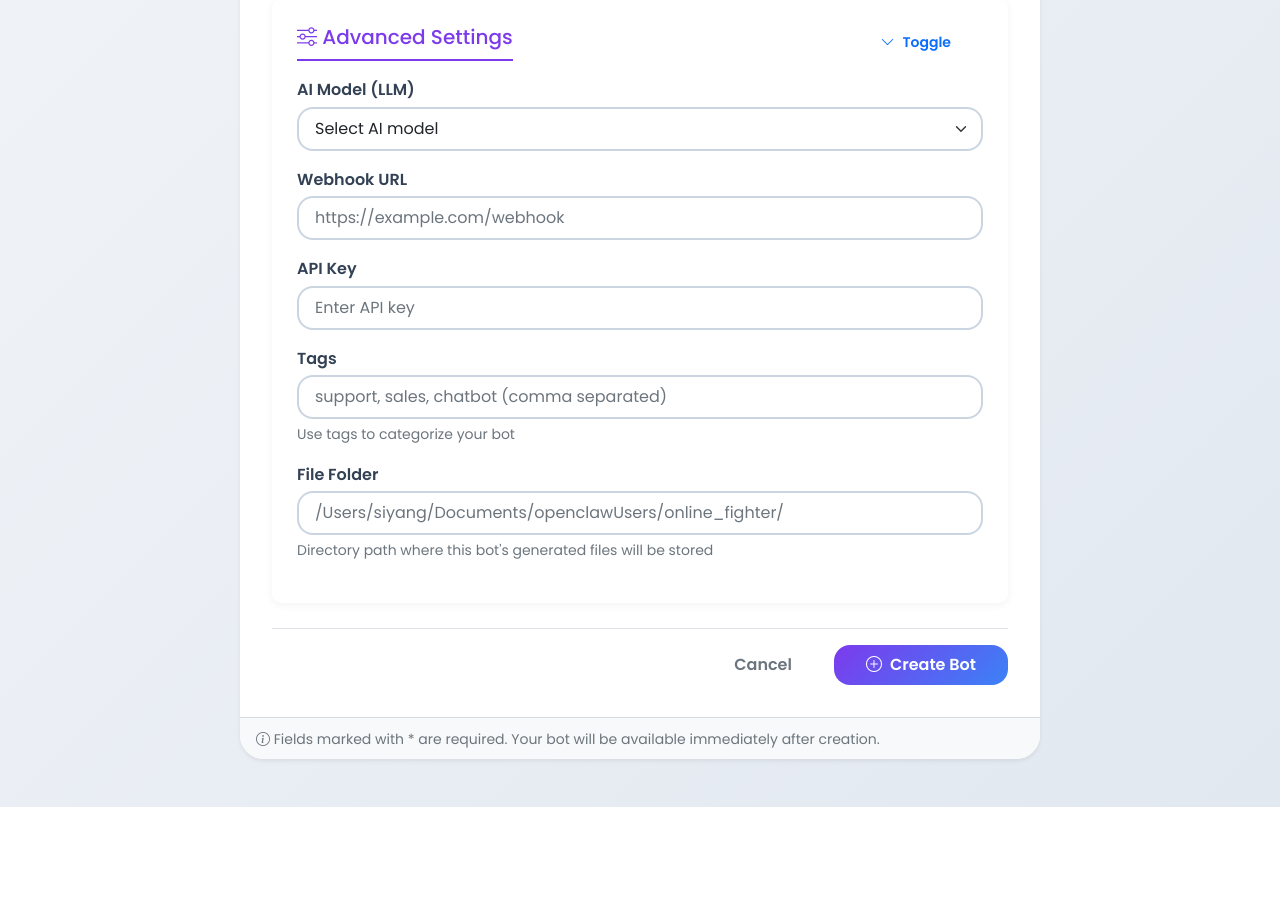
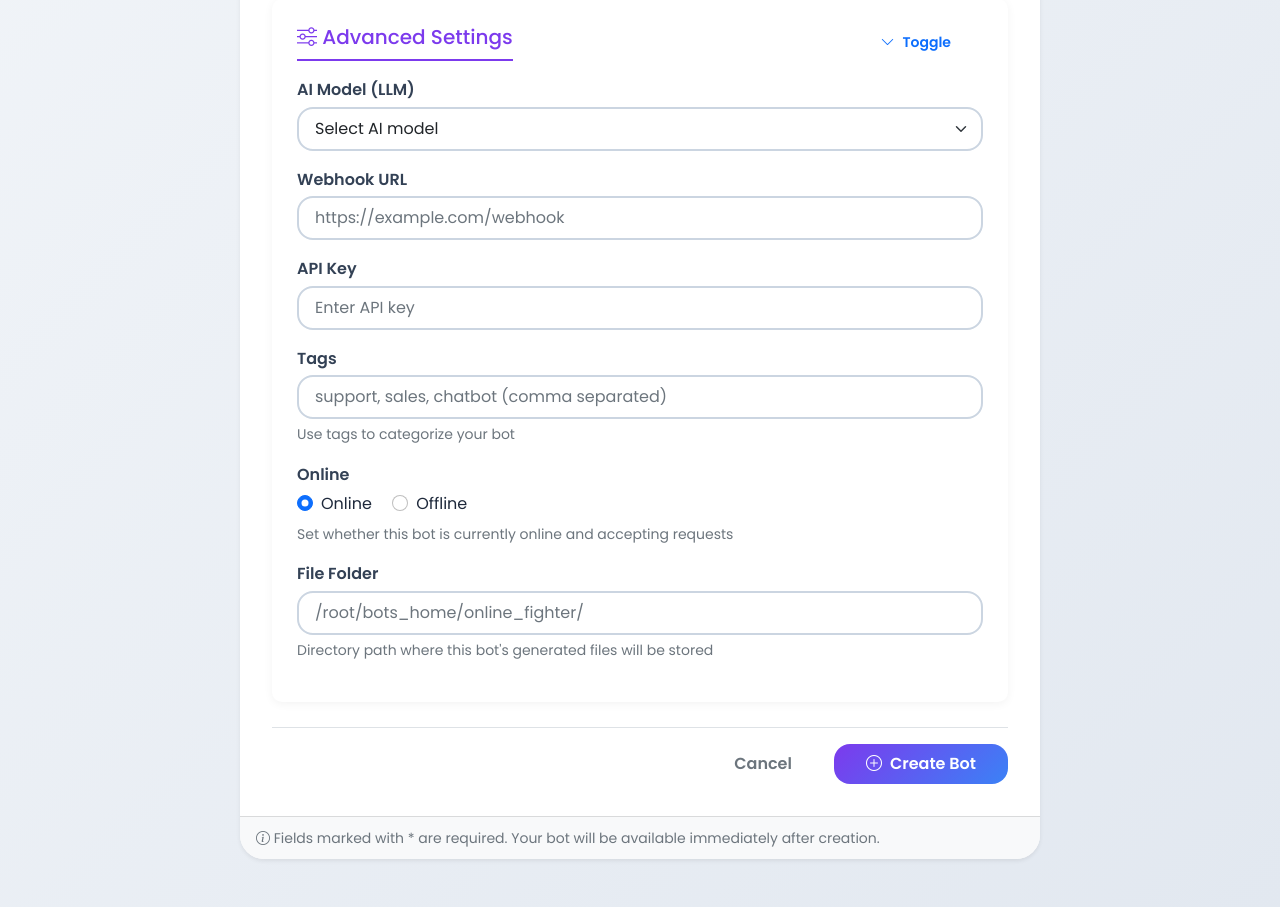
Before and after one commit to magicbotaiteam-blip/flask_auth_app, a Flask app: page /register-bot in a window 1280 px wide, after a click on "Toggle". Shown: the part 1335-2242 px from the top of the page. Before the commit the page ends 2142 px from the top, so only its background shows below. Run offline with Flask 3, Linux system fonts and the light colour scheme; a user stored in the database is signed in.

Commit message:
Add 'online' radio field to register-bot page (admin-only, Advanced Settings)

```diff
--- a/app.py
+++ b/app.py
@@ -85,11 +85,18 @@ def init_db():
             llm TEXT,
             token TEXT NOT NULL,
             description TEXT,
+            online BOOLEAN NOT NULL DEFAULT 0,
             created_at TIMESTAMP DEFAULT CURRENT_TIMESTAMP,
             updated_at TIMESTAMP DEFAULT CURRENT_TIMESTAMP,
             FOREIGN KEY (user_id) REFERENCES users (id) ON DELETE CASCADE
         )
     """)
+
+    # Add online column if it doesn't exist (for databases already created)
+    try:
+        conn.execute("ALTER TABLE bots ADD COLUMN online BOOLEAN NOT NULL DEFAULT 0")
+    except:
+        pass  # Column already exists
 
     # Create referrals table if it doesn't exist
     conn.execute("""
@@ -228,6 +235,7 @@ def save_bot():
     llm = request.form.get("llm")
     token = request.form.get("token")
     description = request.form.get("description")
+    online = 1 if request.form.get("online") == "1" else 0
 
     if not name:
         flash("Bot Name is required.")
@@ -260,21 +268,21 @@ def save_bot():
         if role == "admin":
             conn.execute("""
                 UPDATE bots
-                SET name = ?, email = ?, organization = ?, messaging = ?, llm = ?, token = ?, description = ?, updated_at = CURRENT_TIMESTAMP
+                SET name = ?, email = ?, organization = ?, messaging = ?, llm = ?, token = ?, description = ?, online = ?, updated_at = CURRENT_TIMESTAMP
                 WHERE id = ?
-            """, (name, email, organization, messaging, llm, token, description, bot_id))
+            """, (name, email, organization, messaging, llm, token, description, online, bot_id))
         else:
             conn.execute("""
                 UPDATE bots
-                SET name = ?, email = ?, organization = ?, messaging = ?, llm = ?, token = ?, description = ?, updated_at = CURRENT_TIMESTAMP
+                SET name = ?, email = ?, organization = ?, messaging = ?, llm = ?, token = ?, description = ?, online = ?, updated_at = CURRENT_TIMESTAMP
                 WHERE id = ? AND user_id = ?
-            """, (name, email, organization, messaging, llm, token, description, bot_id, user_id))
+            """, (name, email, organization, messaging, llm, token, description, online, bot_id, user_id))
         flash("Bot updated successfully!")
     else:  # Create new bot
         conn.execute("""
-            INSERT INTO bots (user_id, name, email, organization, messaging, llm, token, description)
-            VALUES (?, ?, ?, ?, ?, ?, ?, ?)
-        """, (user_id, name, email, organization, messaging, llm, token, description))
+            INSERT INTO bots (user_id, name, email, organization, messaging, llm, token, description, online)
+            VALUES (?, ?, ?, ?, ?, ?, ?, ?, ?)
+        """, (user_id, name, email, organization, messaging, llm, token, description, online))
         flash("Bot created successfully!")
 
     conn.commit()
--- a/templates/register_bot.html
+++ b/templates/register_bot.html
@@ -242,12 +242,28 @@
                             </div>
 
                             {% if role == 'admin' %}
+                            <!-- Online Status (Admin only) -->
+                            <div class="mb-3">
+                                <label class="form-label">Online</label>
+                                <div>
+                                    <div class="form-check form-check-inline">
+                                        <input class="form-check-input" type="radio" name="online" id="online-yes" value="1" {{ 'checked' if (bot and bot.online == 1) or not bot else '' }}>
+                                        <label class="form-check-label" for="online-yes">Online</label>
+                                    </div>
+                                    <div class="form-check form-check-inline">
+                                        <input class="form-check-input" type="radio" name="online" id="online-no" value="0" {{ 'checked' if bot and bot.online == 0 else '' }}>
+                                        <label class="form-check-label" for="online-no">Offline</label>
+                                    </div>
+                                </div>
+                                <div class="form-text">Set whether this bot is currently online and accepting requests</div>
+                            </div>
+
                             <!-- File Folder (Admin Only) -->
                             <div class="mb-3">
                                 <label for="bot-file-folder" class="form-label">File Folder</label>
                                 <input type="text" class="form-control" id="bot-file-folder" name="file_folder"
                                        value="{{ bot.file_folder if bot else '' }}"
-                                       placeholder="/Users/siyang/Documents/openclawUsers/{{ username }}/{{ '' if not bot else bot.name }}">
+                                       placeholder="/root/bots_home/{{ username }}/{{ '' if not bot else bot.name }}">
                                 <div class="form-text">Directory path where this bot's generated files will be stored</div>
                             </div>
                             {% endif %}
```
Also changed, not shown: users.db, 2 other files.
